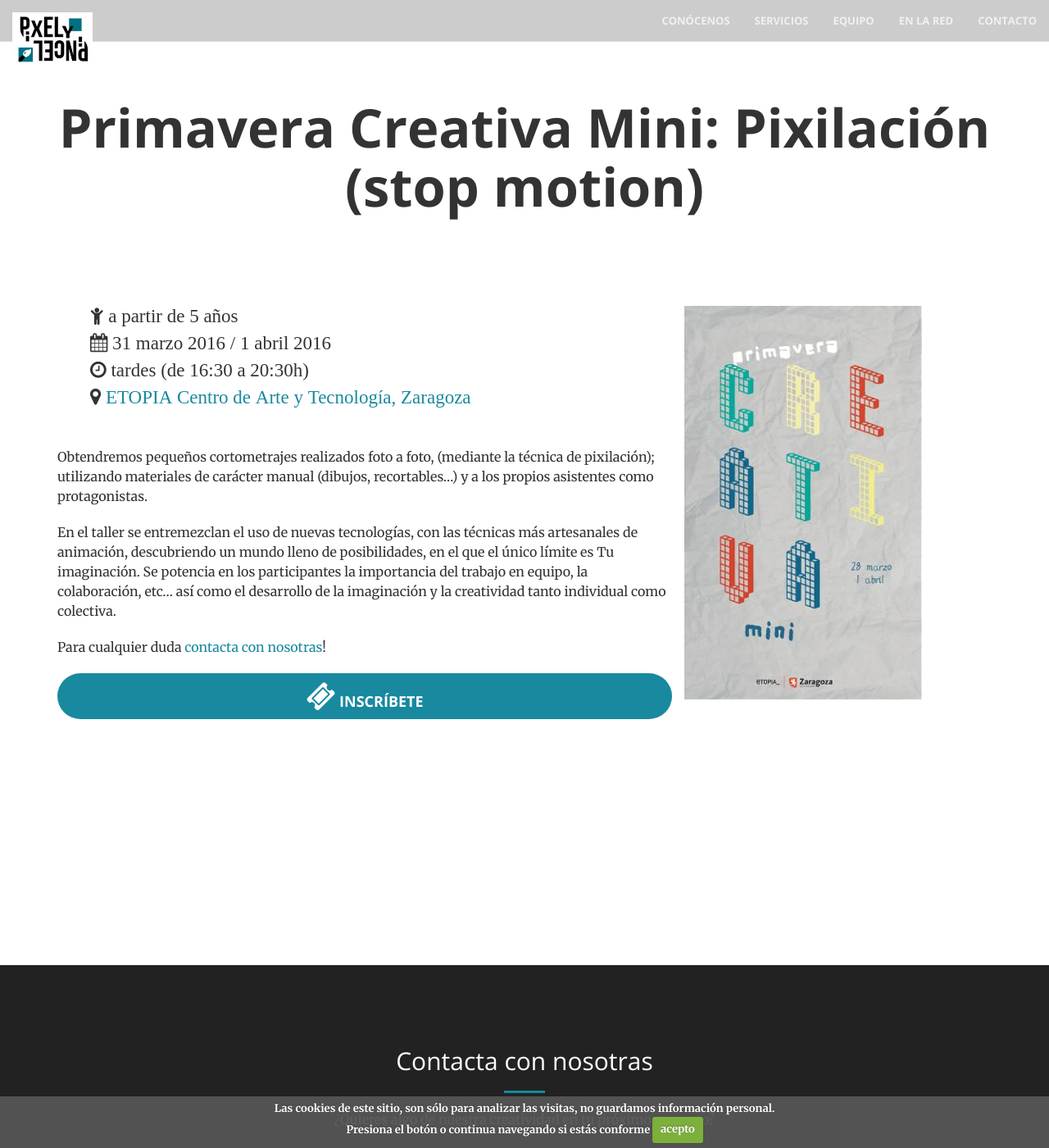
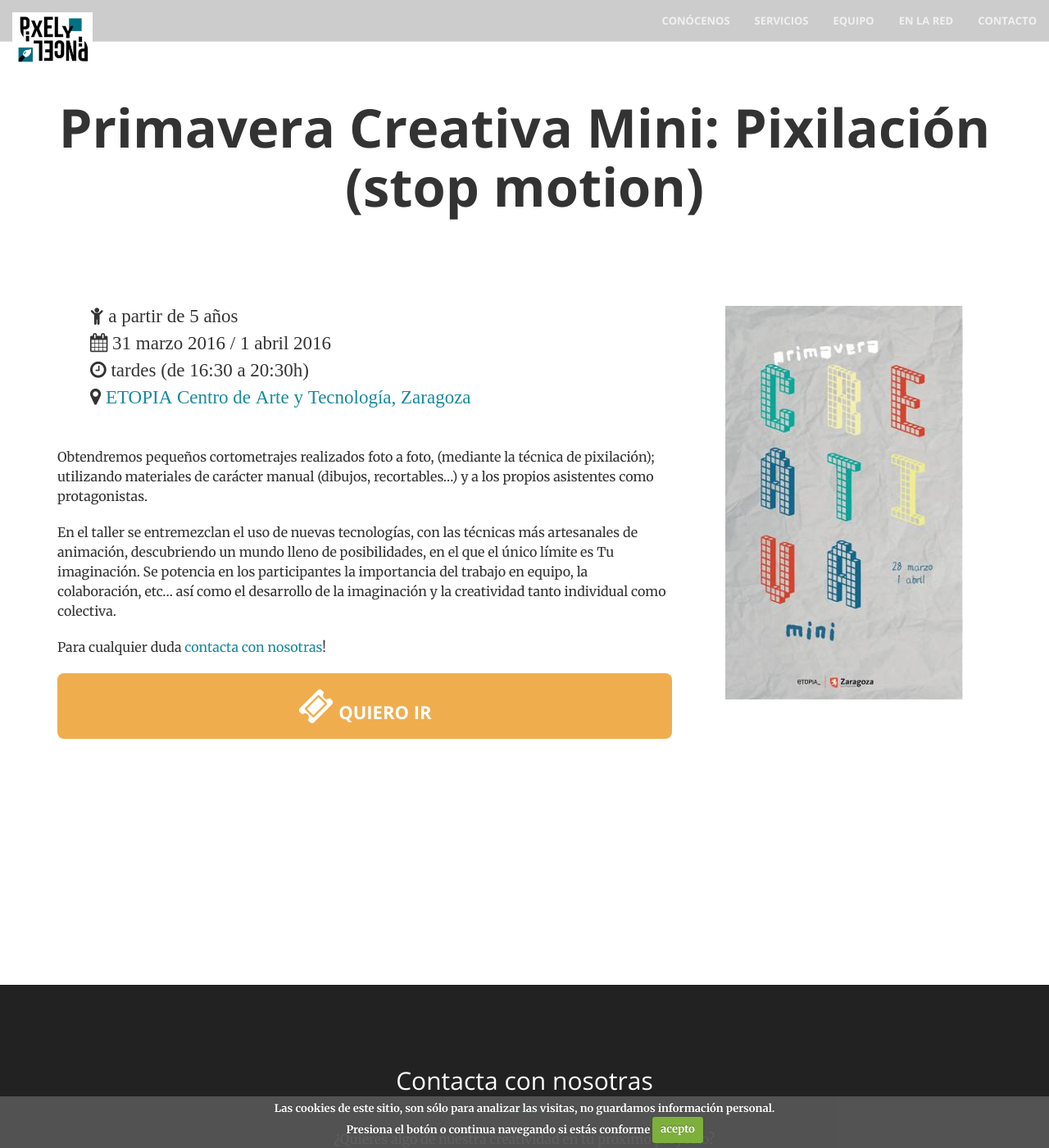
Before and after one commit to patrijoven/pixelypincel.github.io, a Jekyll site: the page built from _talleres/2016-03-19-primavera-creativa-etopia.markdown, in a window 1280 px wide and 1400 px high. Shown: the whole window at 82% size. Built offline with Jekyll 4.4.1, drawn with Linux system fonts in a browser that asks for light colours.

Commit message:
Ajustes en el layout de taller

```diff
--- a/_layouts/taller.html
+++ b/_layouts/taller.html
@@ -22,9 +22,9 @@
 
         {{content}}
 
-          <a href="{{page.taller_inscripcion}}" class="btn btn-primary btn-lg center-block"><i class="fa fa-ticket fa-2x"></i> inscríbete</a>
+         <a href="{{page.taller_inscripcion}}" class="btn btn-warning  btn-block btn-xlarge"><i class="fa fa-ticket fa-2x fa-pull-left"></i> quiero ir</a>
       </div>
-      <div class="colo-lg-4">
+      <div class="colo-lg-4 text-center">
         <img src="{{page.taller_imagen}}">
       </div>
     </div>
--- a/css/main.css
+++ b/css/main.css
@@ -145,3 +145,12 @@ body { -webkit-tap-highlight-color: #222; }
 
 .taller-info { font-size: 23px; margin-bottom: 40px; }
 .taller-info li { display: block; padding-bottom: 10px}
+
+.btn-xlarge {
+  padding: 18px 28px;
+  font-size: 22px;
+  line-height: normal;
+  -webkit-border-radius: 8px;
+  -moz-border-radius: 8px;
+  border-radius: 8px;
+}
```
